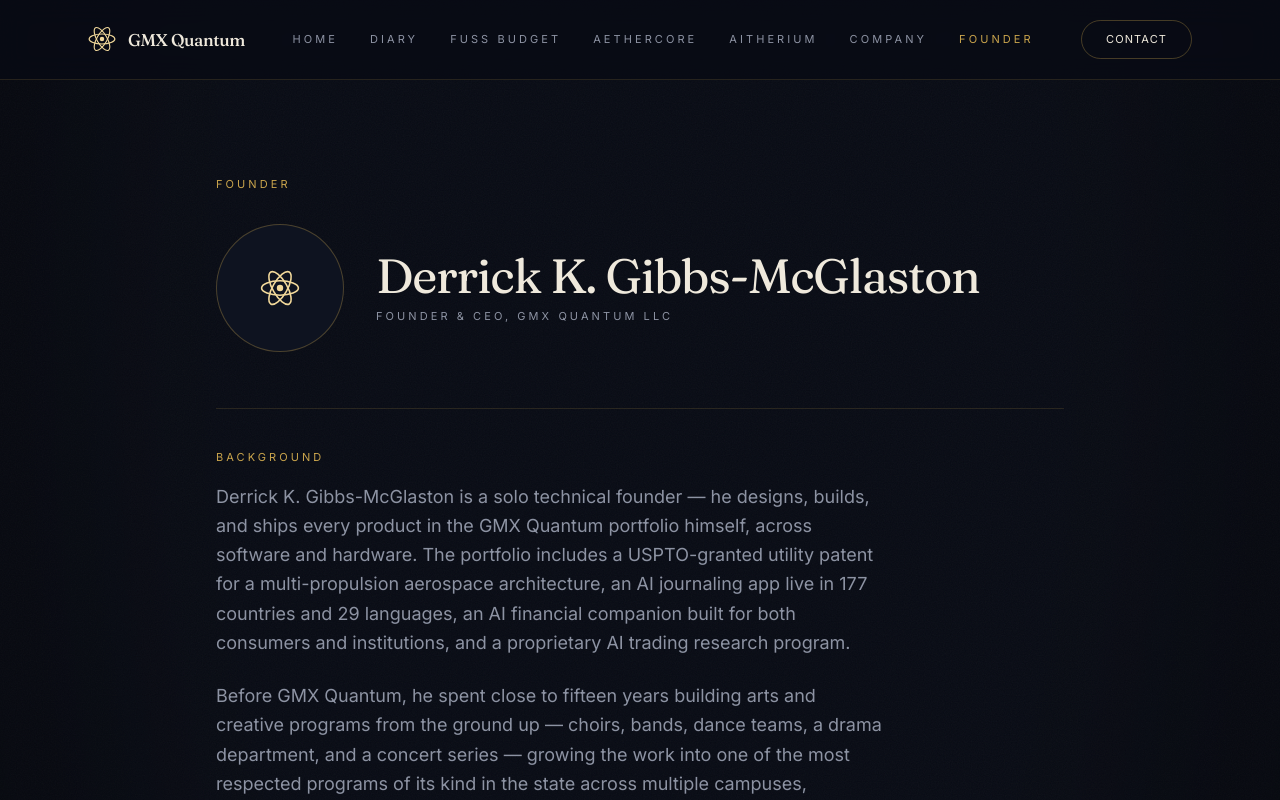
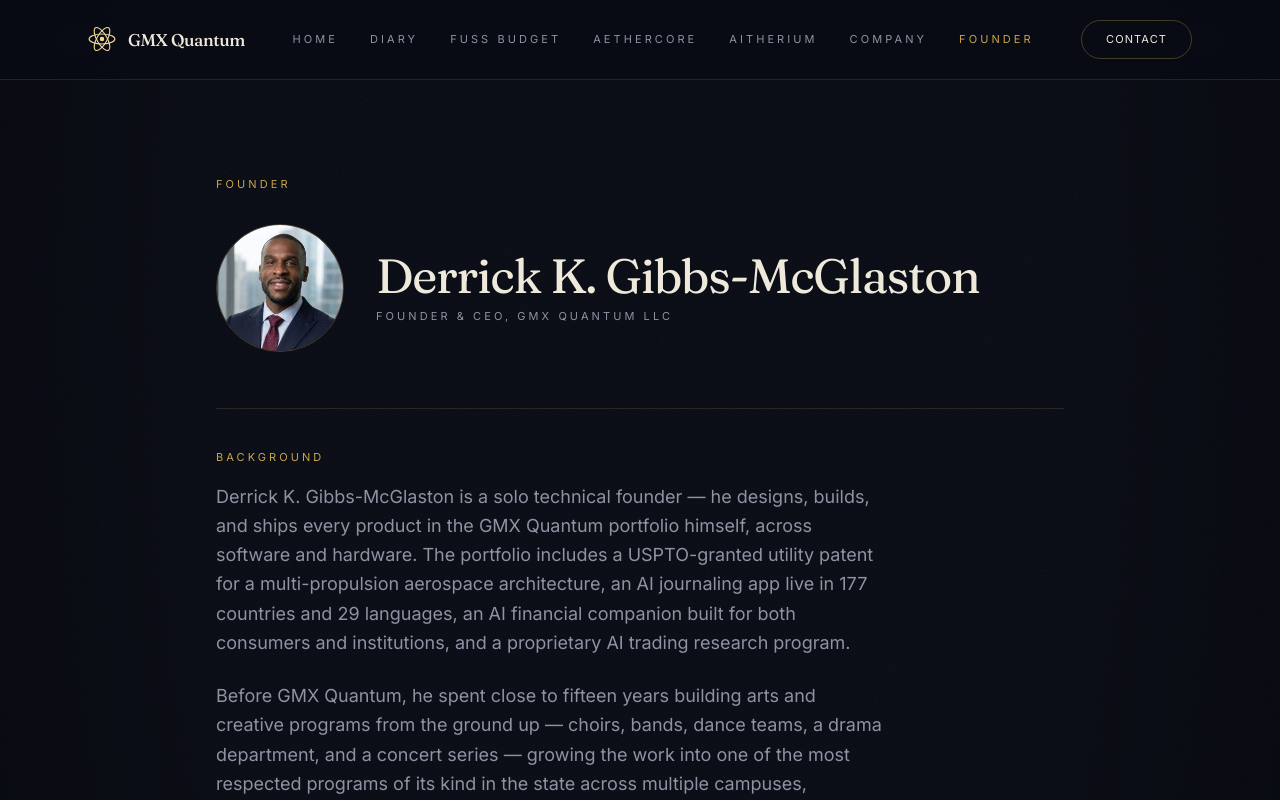
Before and after one commit to dgibbs20/gmx-quantum-site, a React (Vite) app: page /founder in a window 1280 px wide. Shown: the top 800 px of the page. Built offline with nearby package versions, Linux system fonts and the light colour scheme.

Commit message:
Add real headshot to Founder page

```diff
--- a/src/pages/Founder.jsx
+++ b/src/pages/Founder.jsx
@@ -1,4 +1,4 @@
-import AtomMark from "../components/AtomMark";
+import headshot from "../assets/founder/derrick-headshot.jpg";
 
 export default function Founder() {
   return (
@@ -7,9 +7,11 @@
         <p className="text-eyebrow">Founder</p>
 
         <div className="mt-8 flex flex-col items-start gap-8 sm:flex-row sm:items-center">
-          <div className="flex h-32 w-32 shrink-0 items-center justify-center rounded-full border border-line-gold-bright bg-navy-raised">
-            <AtomMark size={40} idSuffix="Founder" />
-          </div>
+          <img
+            src={headshot}
+            alt="Derrick K. Gibbs-McGlaston"
+            className="h-32 w-32 shrink-0 rounded-full border border-line-gold-bright object-cover"
+          />
           <div>
             <h1 className="font-display text-4xl font-normal tracking-tight text-ivory sm:text-5xl">
               Derrick K. Gibbs-McGlaston
```
Also changed, not shown: src/assets/founder/derrick-headshot.jpg (added), src/assets/founder/image_85bfde8a(1).png (added).
